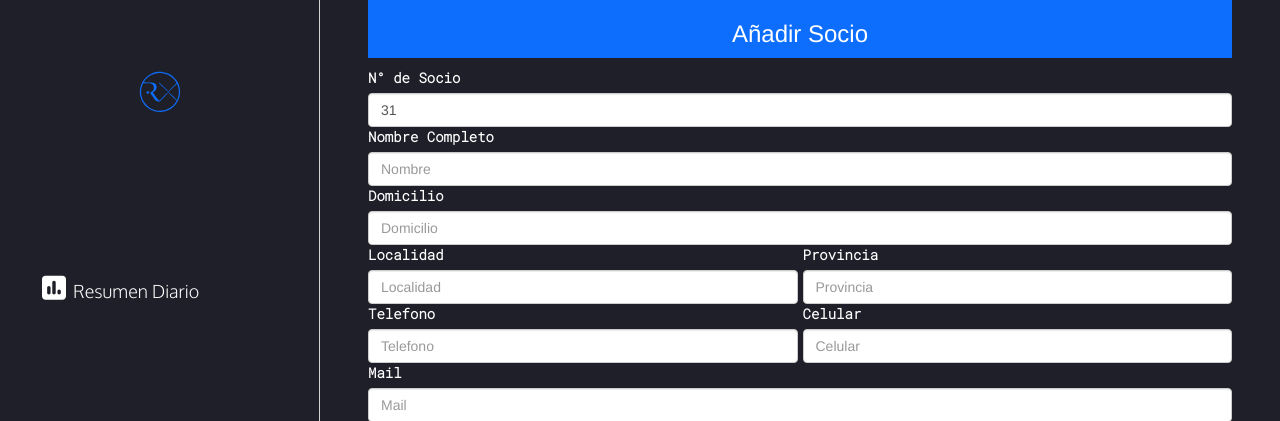
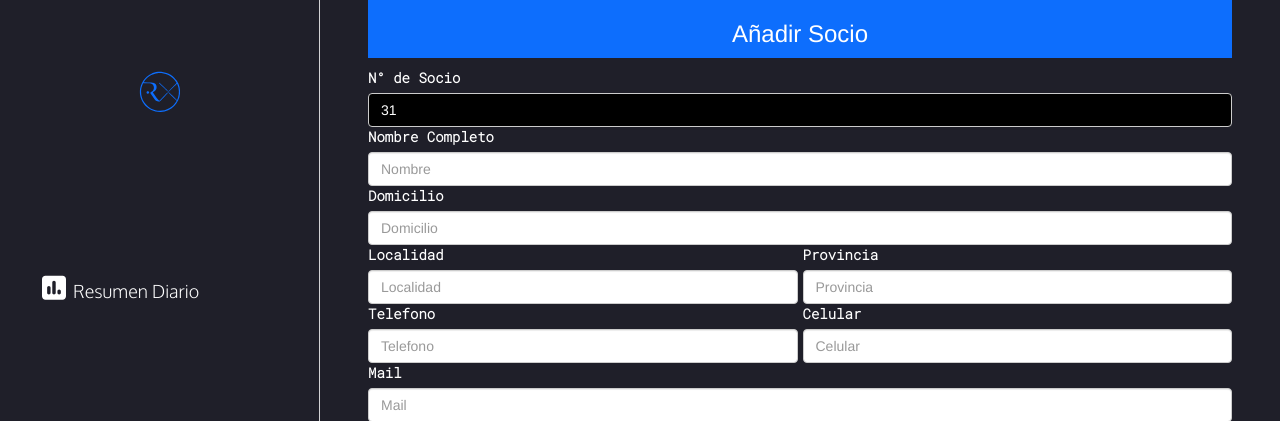
Before and after one commit to SantiagoJCuria/reides, a PHP site: page /socios/agregar_socio.php in a window 1280 px wide. Shown: the top 421 px of the page. Run offline with PHP 8.4, Linux system fonts and the light colour scheme; a user stored in the database is signed in; data comes from the database, SQL or seed files in the repository; data that the repository does not hold is empty.

Commit message:
agregando estilos

```diff
--- a/socios/agregar_socio.php
+++ b/socios/agregar_socio.php
@@ -156,7 +156,7 @@ $frm = $_POST;
     </div>
     <form action="" method="post" class="mb-3">
     <label for="id" class="form-label">N° de Socio</label>
-      <input type="text" class="form-control" id="id" placeholder="N° Socio" name="id" require="true" value=<?=$valor_maximo?>>
+      <input type="text" class="form-control dato" id="id" placeholder="N° Socio" name="id" require="true" value=<?=$valor_maximo?>>
 
     <label for="nombre" class="form-label">Nombre Completo</label>
     <input type="Text" class="form-control" id="nombre" name="nombre" placeholder="Nombre" require="true">
--- a/style.css
+++ b/style.css
@@ -202,3 +202,7 @@ label{
 .formacion-doble--elemento{
     width: 50%;
 }
+.dato{
+    color: white;
+    background-color: black;
+}
```
